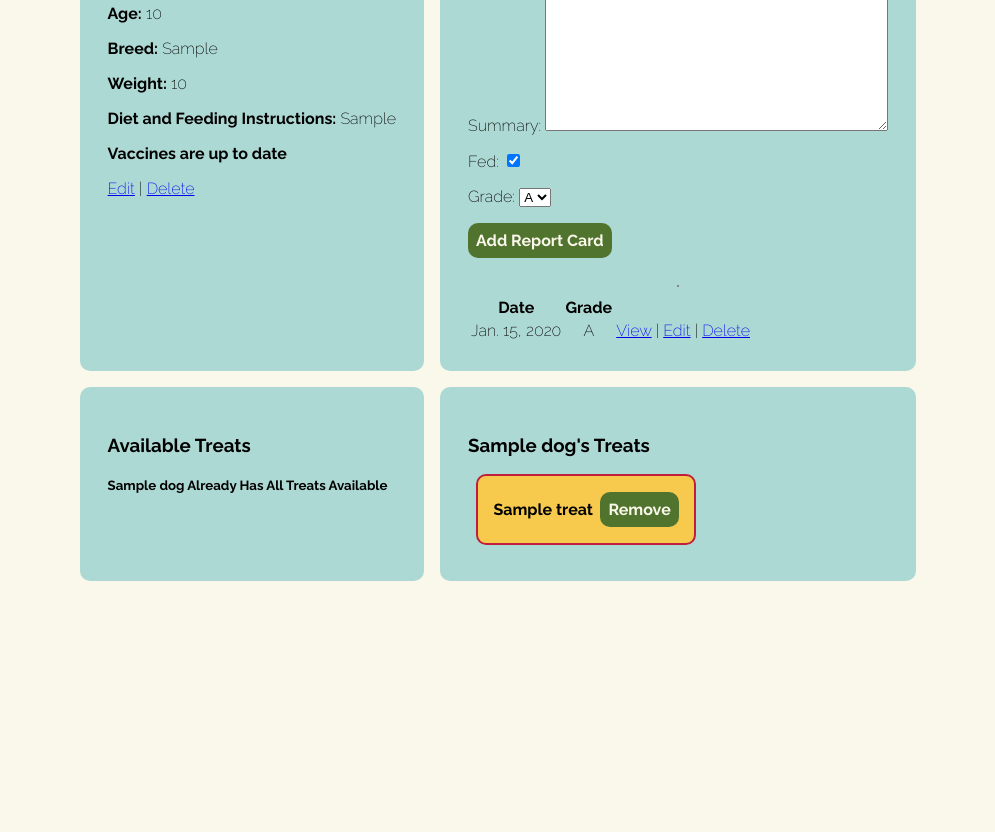
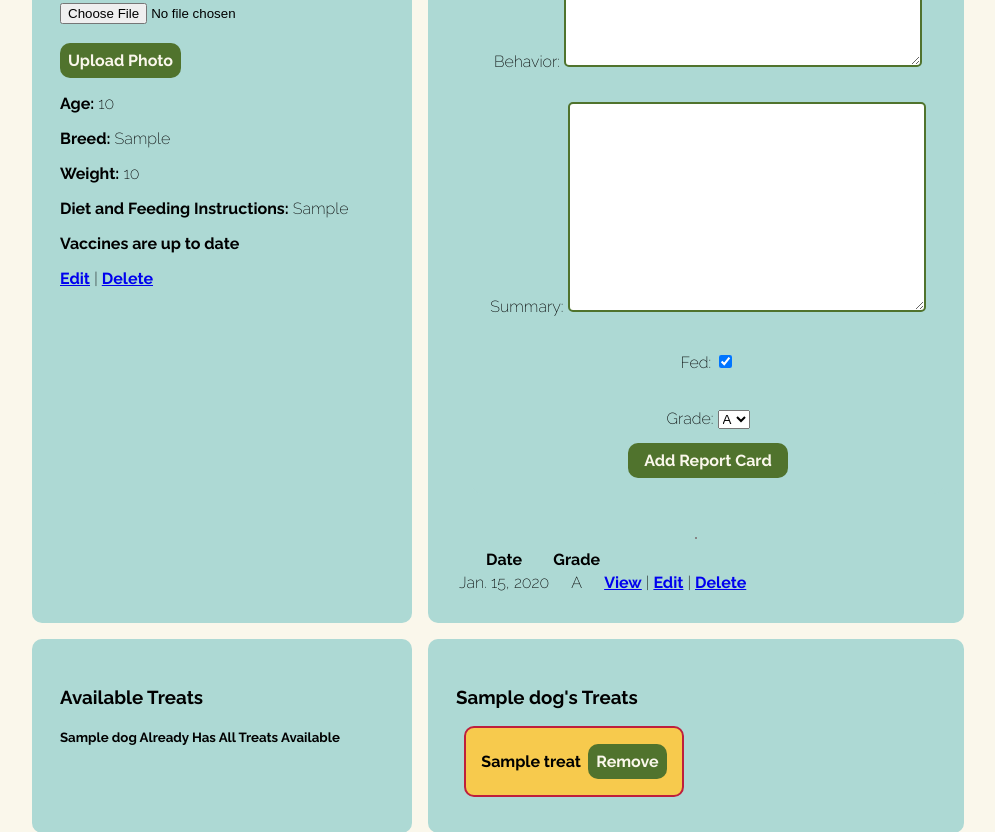
Before and after one commit to shaneyoung91/pawfolio, a Django app: page /dogs/1/ in a window 1280 px wide. Shown: the part 554-1386 px from the top of the page, without its empty margins (142-1137 px from the left). Before the commit the page ends 1135 px from the top, so only its background shows below. Run offline with Django 4.2, Linux system fonts and the light colour scheme; a user stored in the database is signed in; tables that the repository leaves empty hold one stand-in row (values such as "Sample post"); some web fonts are replaced.

Commit message:
update css for report card detail and dog detail page

```diff
--- a/main_app/static/css/styles.css
+++ b/main_app/static/css/styles.css
@@ -2,6 +2,10 @@ body {
     font-family: 'Raleway', sans-serif;
     height: 100vh;
     background-color: #FAF7EB;
+}
+
+a {
+    font-weight: bold;
 }
 
 h1 {
@@ -118,6 +122,13 @@ nav img {
     max-width: 60vmin;
 }
 
+#rc-details {
+    background-color: #ADD9D4;
+    padding: 3.5vmin;
+    border-radius: 10px;
+    max-width: 60vmin;
+}
+
 #current-treats {
     grid-area: treats;
     background-color: #ADD9D4;
@@ -135,7 +146,7 @@ nav img {
 }
 
 #avatar {
-    width: 25vmin;
+    width: 40vmin;
     border: 2px solid #BF1F3C;
     border-radius: 10px;
 }
@@ -165,6 +176,57 @@ nav img {
     text-decoration: none;
 }
 
+#report-form {
+    display: flex;
+    flex-direction: column;
+    align-items: center;
+    margin: 2vmin;
+    padding: 2vmin;
+    background-color: #ADD9D4;
+    border-radius: 10px;
+    width: 55vmin;
+    line-height: 2;
+}
+
+#report-form label {
+    font-size: 2vmin;
+    margin-bottom: 1vmin;
+    color: #000000;
+}
+
+#report-form input[type="text"],
+#report-form textarea {
+    padding: 1vmin;
+    border: 2px solid #50732D;
+    border-radius: 5px;
+    font-family: 'Raleway', sans-serif;
+    font-size: 2vmin;
+}
+
+#report-form input[type="submit"] {
+    padding: 1vmin 2vmin;
+    border: none;
+    border-radius: 10px;
+    font-family: 'Raleway', sans-serif;
+    font-size: 2vmin;
+    background-color: #50732D;
+    font-weight: bolder;
+    color: #FAF7EB;
+    cursor: pointer;
+}
+
+#report-form input[type="submit"]:hover {
+    background-color: #BF1F3C;
+}
+
+#report-form textarea {
+    resize: vertical;
+}
+
+#report-form p {
+    margin-bottom: 1vmin;
+}
+
 #dog-card {
     display: flex;
     flex-direction: row;
@@ -181,6 +243,18 @@ a:hover {
     color: #BF1F3C;
 }
 
+button:hover {
+    background-color: #BF1F3C;
+}
+
 nav ul li a:hover {
     color: #BF1F3C;
 }
+
+#detail-btn:hover {
+    background-color: #BF1F3C;
+}
+
+.btn:hover {
+    background-color: #BF1F3C;
+}
--- a/main_app/templates/dogs/detail.html
+++ b/main_app/templates/dogs/detail.html
@@ -33,7 +33,7 @@
   </div>
   <div id='report-card'>
       <h3>Report Card</h3>
-      <form action="{% url 'add_reportcard' dog.id %}" method="POST">
+      <form id="report-form" action="{% url 'add_reportcard' dog.id %}" method="POST">
           {% csrf_token %}
           {{ reportcard_form.as_p }}
           <input type="submit" class="btn" value="Add Report Card">
```
Also changed, not shown: main_app/templates/dogs/reportcard_detail.html (+10 -9 lines).
